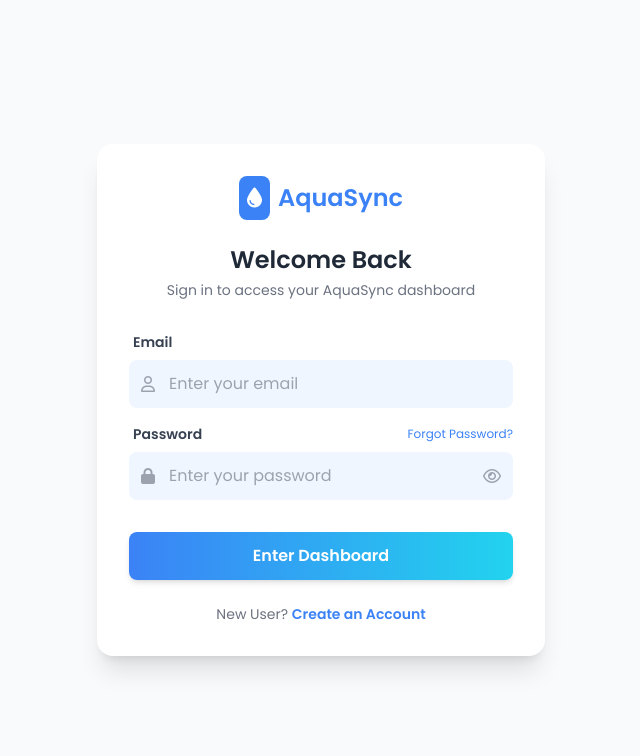
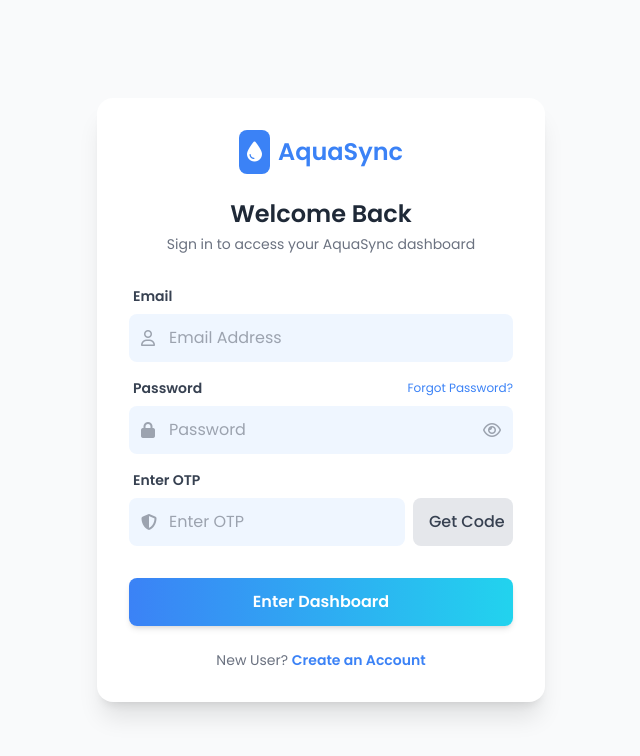
Before and after one commit to asepazimmh75/AquaSync-Labs, a Flask app: page / in a window 1280 px wide. Shown: the top 756 px of the page, without its empty margins (319-959 px from the left). Run offline with Flask 3, Linux system fonts and the light colour scheme; some libraries are stand-ins or nearby versions.

Commit message:
Update Login Two Factor Authentication

```diff
--- a/app.py
+++ b/app.py
@@ -1,11 +1,13 @@
-from flask import Flask, render_template, request, redirect, url_for, flash
+from flask import Flask, render_template, request, redirect, url_for, flash, session, jsonify
 from flask_sqlalchemy import SQLAlchemy
 from flask_login import LoginManager, UserMixin, login_user, login_required, logout_user, current_user
 from werkzeug.security import generate_password_hash, check_password_hash
 from datetime import datetime, timedelta
 from email.mime.text import MIMEText
 from email.mime.multipart import MIMEMultipart
+from email.message import EmailMessage
 from dotenv import load_dotenv
+import random
 import secrets
 import smtplib
 import os
@@ -72,6 +74,11 @@ class User(UserMixin, db.Model):
     verification_token = db.Column(db.String(100), unique=True, nullable=True) # Token unik
     token_expiry = db.Column(db.DateTime, nullable=True) # Batas waktu token
 
+        # 🔐 OTP LOGIN
+    otp_hash = db.Column(db.String(255), nullable=True)
+    otp_expiry = db.Column(db.DateTime, nullable=True)
+    otp_verified = db.Column(db.Boolean, default=False)
+
 # --- MODEL BARU: SCHEDULE (Jadwal Pakan) ---
 class Schedule(db.Model):
     id = db.Column(db.Integer, primary_key=True)
@@ -92,6 +99,61 @@ def load_user(user_id):
 # (Copy paste route login/register yang sebelumnya di sini, saya skip biar tidak kepanjangan)
 # ...
 
+# ===== HELPER FUNCTION (DI ATAS) =====
+def generate_otp():
+    return str(random.randint(100000, 999999))
+
+def send_otp_email(to_email, otp_code):
+    sender_email = os.getenv("GMAIL_EMAIL")
+    sender_password = os.getenv("GMAIL_APP_PASSWORD")
+
+    if not sender_email or not sender_password:
+        print("ENV GMAIL belum ter-load")
+        return False
+
+    msg = EmailMessage()
+    msg['From'] = f"AquaSync Lab <{sender_email}>"
+    msg['To'] = to_email
+    msg['Subject'] = "Kode OTP Login AquaSync Lab"
+    msg.set_content(f"Kode OTP kamu: {otp_code}\nBerlaku 5 menit.")
+
+    try:
+        with smtplib.SMTP_SSL('smtp.gmail.com', 465) as server:
+            server.login(sender_email, sender_password)
+            server.send_message(msg)
+        return True
+    except Exception as e:
+        print("Gagal kirim email:", e)
+        return False
+
+
+# --- ROUTE AJAX: KIRIM OTP TANPA RELOAD ---
+@app.route('/ajax-send-otp', methods=['POST'])
+def ajax_send_otp():
+    data = request.get_json()
+    email = data.get('email')
+    password = data.get('password')
+
+    user = User.query.filter_by(email=email).first()
+
+    # 1. Validasi Email & Password dulu
+    if not user or not check_password_hash(user.password, password):
+        return jsonify({'status': 'error', 'message': 'Email atau Password salah!'}), 401
+
+    # 2. Generate & Simpan OTP
+    otp_code = generate_otp()
+    user.otp_hash = generate_password_hash(otp_code)
+    user.otp_expiry = datetime.now() + timedelta(minutes=5)
+    user.otp_verified = False
+    db.session.commit()
+
+    # 3. Kirim Email
+    if send_otp_email(user.email, otp_code):
+        return jsonify({'status': 'success', 'message': 'Kode OTP terkirim ke email!'})
+    else:
+        return jsonify({'status': 'error', 'message': 'Gagal mengirim email.'}), 500
+
+# --- ROUTE LOGIN UTAMA (Update) ---
 @app.route('/', methods=['GET', 'POST'])
 def login():
     if current_user.is_authenticated:
@@ -100,20 +162,35 @@ def login():
     if request.method == 'POST':
         email = request.form.get('email')
         password = request.form.get('password')
+        otp_input = request.form.get('otp_code') # Ambil input OTP
 
         user = User.query.filter_by(email=email).first()
 
+        # Cek Kredensial Dasar
         if user and check_password_hash(user.password, password):
 
-            # --- CEK STATUS VERIFIKASI EMAIL ---
-            if not user.is_verified:
-                flash('Akun belum diverifikasi. Cek inbox email Anda.', 'warning')
+            # --- LOGIKA CEK OTP ---
+            # Pastikan user memasukkan OTP
+            if not otp_input:
+                flash('Silakan minta dan masukkan kode OTP terlebih dahulu.', 'warning')
                 return render_template('login.html')
-            # ----------------------------------
 
-            login_user(user)
-            return redirect(url_for('dashboard'))
+            # Cek Expiry
+            if not user.otp_expiry or datetime.now() > user.otp_expiry:
+                flash('Kode OTP kadaluarsa. Silakan minta ulang.', 'error')
+                return render_template('login.html')
 
+            # Cek Kecocokan Hash OTP
+            if user.otp_hash and check_password_hash(user.otp_hash, otp_input):
+                # SUKSES LOGIN
+                user.otp_verified = True
+                user.otp_hash = None # Reset OTP
+                db.session.commit()
+
+                login_user(user)
+                return redirect(url_for('dashboard'))
+            else:
+                flash('Kode OTP salah!', 'error')
         else:
             flash('Email atau password salah!', 'error')
 
@@ -167,7 +244,7 @@ def register():
         else:
             flash('Registrasi berhasil, tapi email verifikasi gagal dikirim.', 'warning')
 
-        return redirect(url_for('login'))
+        return redirect(url_for('register'))
 
     return render_template('register.html')
 
--- a/templates/login.html
+++ b/templates/login.html
@@ -24,6 +24,7 @@
         <h2 class="text-center text-2xl font-bold text-gray-800 mb-1">Welcome Back</h2>
         <p class="text-center text-gray-500 text-sm mb-8">Sign in to access your AquaSync dashboard</p>
 
+        <div id="flash-message">
             {% with messages = get_flashed_messages(with_categories=true) %}
             {% if messages %}
                 {% for category, message in messages %}
@@ -33,17 +34,21 @@
                 {% endfor %}
             {% endif %}
             {% endwith %}
+        </div>
 
-        <form action="/" method="POST">
+        <div id="flash-message"></div>
+
+
+        <form action="/" method="POST" id="loginForm">
             <div class="mb-4">
                 <label class="block text-gray-700 text-sm font-bold mb-2 ml-1">Email</label>
                 <div class="relative">
                     <span class="absolute inset-y-0 left-0 flex items-center pl-3 text-gray-400">
                         <i class="fa-regular fa-user"></i>
                     </span>
-                    <input type="email" name="email" value=""
+                    <input type="email" name="email" id="email" required
                         class="w-full bg-blue-50 text-gray-700 pl-10 pr-3 py-3 rounded-lg focus:outline-none focus:ring-2 focus:ring-blue-400 transition"
-                        placeholder="Enter your email">
+                        placeholder="Email Address">
                 </div>
             </div>
 
@@ -56,12 +61,33 @@
                     <span class="absolute inset-y-0 left-0 flex items-center pl-3 text-gray-400">
                         <i class="fa-solid fa-lock"></i>
                     </span>
-                    <input type="password" name="password" id="password" value=""
+                    <input type="password" name="password" id="password" required
                         class="w-full bg-blue-50 text-gray-700 pl-10 pr-10 py-3 rounded-lg focus:outline-none focus:ring-2 focus:ring-blue-400 transition"
-                        placeholder="Enter your password">
+                        placeholder="Password">
                     <span class="absolute inset-y-0 right-0 flex items-center pr-3 text-gray-400 cursor-pointer hover:text-gray-600" onclick="togglePassword()">
                         <i class="fa-regular fa-eye" id="eyeIcon"></i>
                     </span>
+                </div>
+            </div>
+
+            <div class="mb-2 mt-4">
+                <label class="block text-gray-700 text-sm font-bold mb-2 ml-1">Enter OTP</label>
+
+                <div class="flex gap-2">
+                    <div class="relative flex-grow">
+                        <span class="absolute inset-y-0 left-0 flex items-center pl-3 text-gray-400">
+                            <i class="fa-solid fa-shield-halved"></i>
+                        </span>
+
+                        <input type="text" name="otp_code" id="otp_code" maxlength="6" autocomplete="off"
+                            class="w-full bg-blue-50 text-gray-700 pl-10 pr-10 py-3 rounded-lg focus:outline-none focus:ring-2 focus:ring-blue-400 transition"
+                            placeholder="Enter OTP">
+                    </div>
+
+                    <button type="button" onclick="requestOtp()" id="btnGetCode"
+                        class="bg-gray-200 hover:bg-gray-300 text-gray-700 font-medium py-3 px-4 rounded-lg transition whitespace-nowrap min-w-[100px]">
+                        Get Code
+                    </button>
                 </div>
             </div>
 
@@ -76,6 +102,7 @@
     </div>
 
     <script>
+        // 1. Toggle Password Utama (Tetap Ada)
         function togglePassword() {
             const passwordInput = document.getElementById('password');
             const eyeIcon = document.getElementById('eyeIcon');
@@ -89,6 +116,48 @@
                 eyeIcon.classList.add('fa-eye');
             }
         }
+
+        // 2. AJAX Request OTP
+        async function requestOtp() {
+            const email = document.getElementById('email').value;
+            const password = document.getElementById('password').value;
+            const btn = document.getElementById('btnGetCode');
+            const flashDiv = document.getElementById('flash-message');
+
+            if (!email || !password) {
+                flashDiv.innerHTML = `<div class="mb-4 p-3 rounded-lg text-sm bg-red-100 text-red-700">Harap isi Email dan Password dulu!</div>`;
+                return;
+            }
+
+            const originalText = btn.innerText;
+            btn.innerText = "Sending...";
+            btn.disabled = true;
+
+            try {
+                const response = await fetch('/ajax-send-otp', {
+                    method: 'POST',
+                    headers: { 'Content-Type': 'application/json' },
+                    body: JSON.stringify({ email: email, password: password })
+                });
+
+                const data = await response.json();
+
+                if (response.ok) {
+                    btn.innerText = "Sent!";
+                    btn.classList.remove("bg-gray-200", "text-gray-700");
+                    btn.classList.add("bg-green-100", "text-green-700");
+                    flashDiv.innerHTML = `<div class="mb-4 p-3 rounded-lg text-sm bg-green-100 text-green-700">${data.message}</div>`;
+                } else {
+                    btn.innerText = "Retry";
+                    btn.disabled = false;
+                    flashDiv.innerHTML = `<div class="mb-4 p-3 rounded-lg text-sm bg-red-100 text-red-700">${data.message}</div>`;
+                }
+            } catch (error) {
+                console.error('Error:', error);
+                btn.innerText = "Error";
+                btn.disabled = false;
+            }
+        }
     </script>
 </body>
 </html>
```
Also changed, not shown: templates/register.html (+10 -1 lines). Lines whose indentation alone changed are shown as unchanged.
